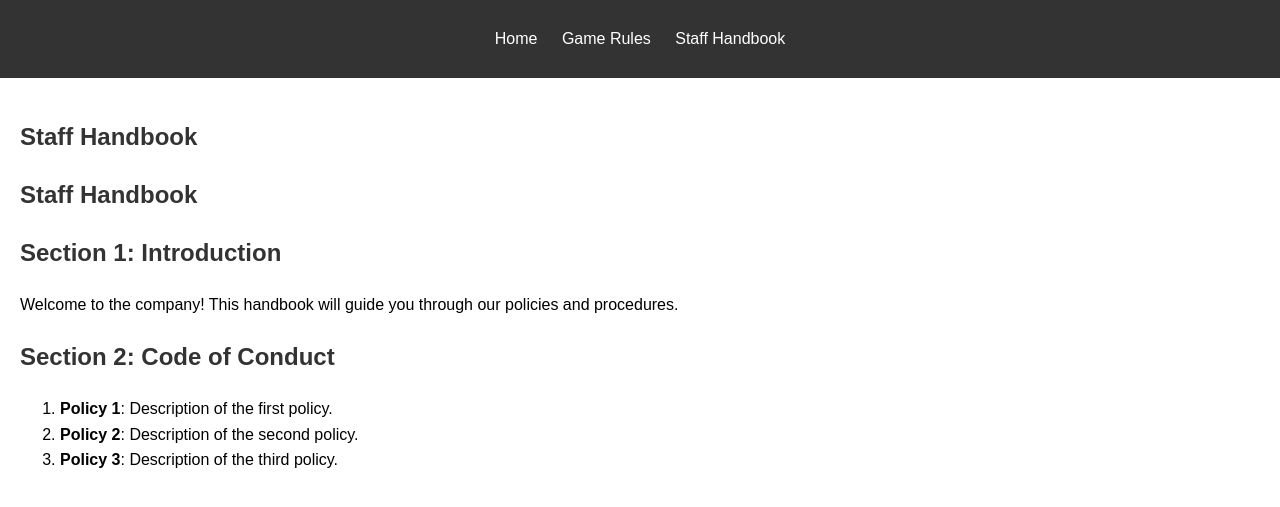
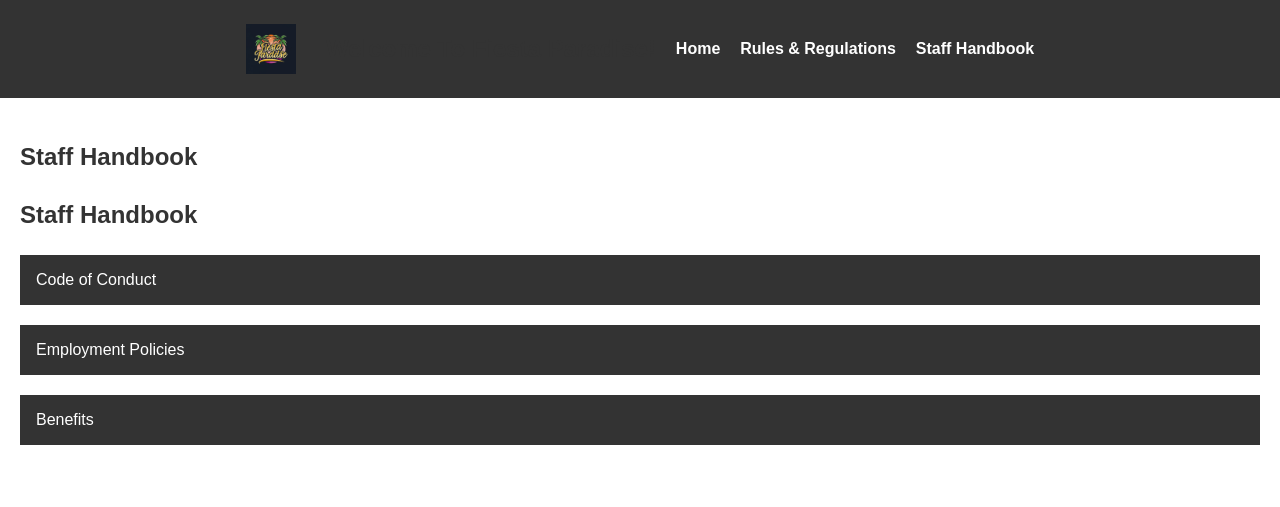
Before and after one commit to ifBars/Fiesta-Paradise, a Jekyll site: the page built from staff-handbook.md, in a window 1280 px wide. Shown: the top 507 px of the page. Built offline with Jekyll 4.4.1, drawn with Linux system fonts in a browser that asks for light colours.

Commit message:
New Layout

```diff
--- a/_config.yml
+++ b/_config.yml
@@ -1,3 +1,3 @@
-title: "Fiesta Paradise Rules and Staff Handbook"
-description: "Rules for Fiesta Paradise and staff/employee handbook"
+title: "Fiesta Paradise"
+description: "Welcome to Fiesta Paradise! Your guide to our rules and staff handbook."
 theme: minima
--- a/_includes/header.html
+++ b/_includes/header.html
@@ -1,8 +1,12 @@
 <header>
   <nav>
+    <a href="{{ site.baseurl }}/">
+      <img src="{{ site.baseurl }}/assets/images/logo.png" alt="Fiesta Paradise Logo" id="logo">
+    </a>
+    <h1>Welcome To Fiesta Paradise!</h1>
     <ul>
       <li><a href="{{ site.baseurl }}/">Home</a></li>
-      <li><a href="{{ site.baseurl }}/game-rules">Game Rules</a></li>
+      <li><a href="{{ site.baseurl }}/rules-regulations">Rules & Regulations</a></li>
       <li><a href="{{ site.baseurl }}/staff-handbook">Staff Handbook</a></li>
     </ul>
   </nav>
--- a/assets/css/styles.css
+++ b/assets/css/styles.css
@@ -12,19 +12,38 @@ header {
   text-align: center;
 }
 
+header nav {
+  display: flex;
+  align-items: center;
+  justify-content: center;
+  gap: 20px;
+}
+
+header nav a {
+  display: flex;
+  align-items: center;
+}
+
+#logo {
+  height: 50px;
+  margin-right: 10px;
+}
+
 nav ul {
   list-style: none;
   padding: 0;
+  display: flex;
+  gap: 20px;
 }
 
 nav ul li {
   display: inline;
-  margin: 0 10px;
 }
 
 nav ul li a {
   color: #fff;
   text-decoration: none;
+  font-weight: bold;
 }
 
 main {
@@ -34,3 +53,38 @@ main {
 h1, h2, h3, h4, h5, h6 {
   color: #333;
 }
+
+.dropdown {
+  margin: 20px 0;
+}
+
+.dropbtn {
+  background-color: #333;
+  color: white;
+  padding: 16px;
+  font-size: 16px;
+  border: none;
+  cursor: pointer;
+  width: 100%;
+  text-align: left;
+}
+
+.dropdown-content {
+  display: none;
+  background-color: #f9f9f9;
+  min-width: 100%;
+  overflow: hidden;
+  box-shadow: 0px 8px 16px 0px rgba(0,0,0,0.2);
+  z-index: 1;
+}
+
+.dropdown-content p {
+  color: black;
+  padding: 12px 16px;
+  text-decoration: none;
+  display: block;
+}
+
+.dropdown:hover .dropdown-content {
+  display: block;
+}
--- a/staff-handbook.md
+++ b/staff-handbook.md
@@ -5,12 +5,29 @@ title: "Staff Handbook"
 
 # Staff Handbook
 
-## Section 1: Introduction
+<div class="dropdown">
+  <button class="dropbtn">Code of Conduct</button>
+  <div class="dropdown-content">
+    <p>1. Conduct policy 1 description.</p>
+    <p>2. Conduct policy 2 description.</p>
+    <p>3. Conduct policy 3 description.</p>
+  </div>
+</div>
 
-Welcome to the company! This handbook will guide you through our policies and procedures.
+<div class="dropdown">
+  <button class="dropbtn">Employment Policies</button>
+  <div class="dropdown-content">
+    <p>1. Employment policy 1 description.</p>
+    <p>2. Employment policy 2 description.</p>
+    <p>3. Employment policy 3 description.</p>
+  </div>
+</div>
 
-## Section 2: Code of Conduct
-
-1. **Policy 1**: Description of the first policy.
-2. **Policy 2**: Description of the second policy.
-3. **Policy 3**: Description of the third policy.
+<div class="dropdown">
+  <button class="dropbtn">Benefits</button>
+  <div class="dropdown-content">
+    <p>1. Benefit 1 description.</p>
+    <p>2. Benefit 2 description.</p>
+    <p>3. Benefit 3 description.</p>
+  </div>
+</div>
```
Also changed, not shown: game-rules.md (deleted, +0 -14 lines), index.md (+2 -2 lines), rules-regulations.md (added, +33 -0 lines), assets/images/logo.png (added).
